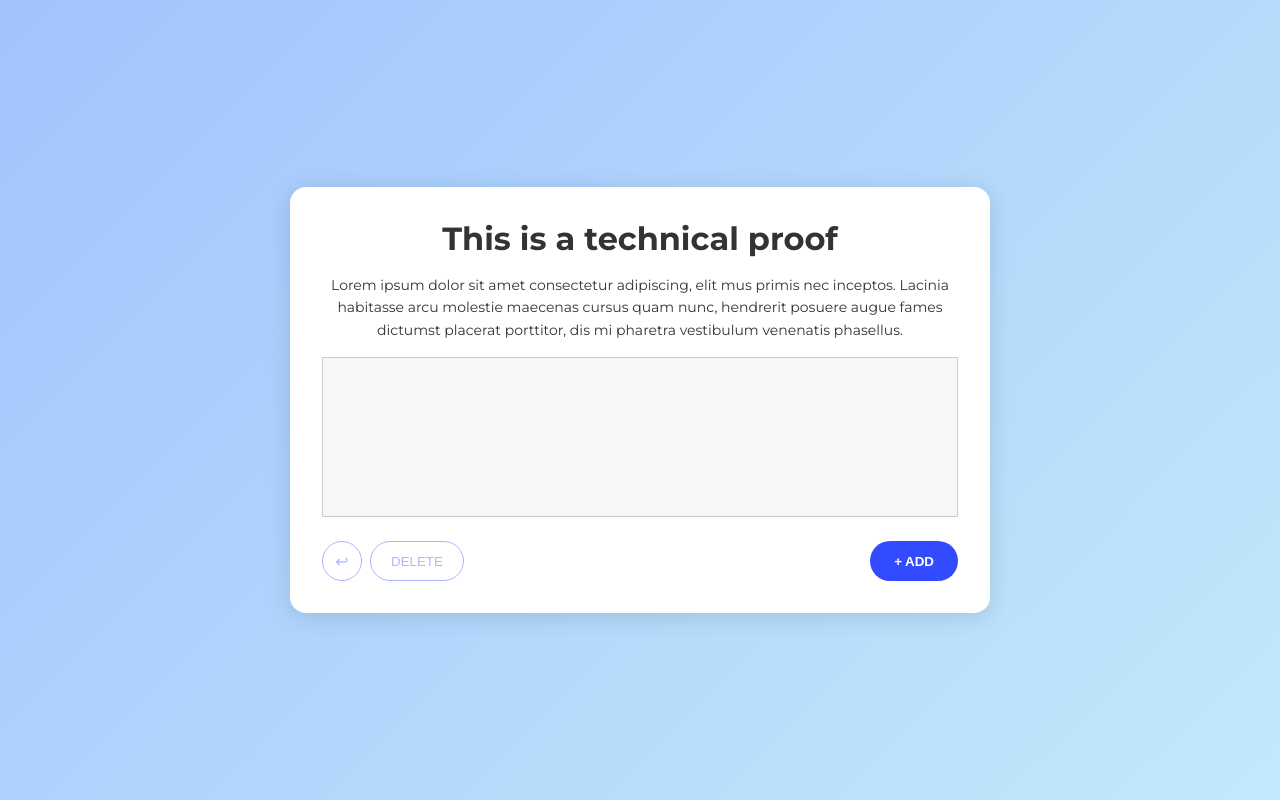
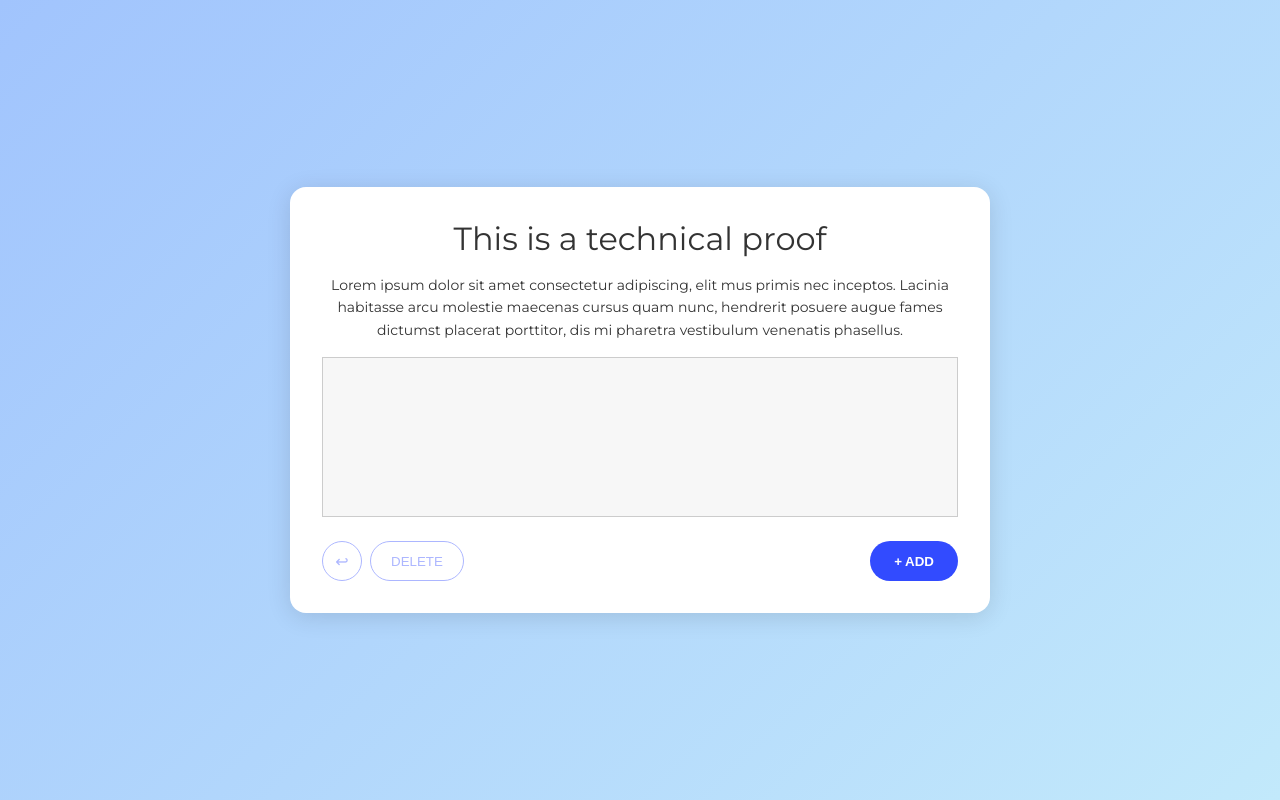
Before and after one commit to coding-tomato/todo-ddd-monorepo, a React (Vite) app in the folder apps/react-app/: page / in a window 1280 px wide. Built offline with nearby package versions, Linux system fonts and the light colour scheme.

Commit message:
styling: fix unneeded bold heading

```diff
--- a/apps/react-app/src/components/App.module.css
+++ b/apps/react-app/src/components/App.module.css
@@ -35,7 +35,7 @@
 
 .heading {
   font-size: 2rem;
-  font-weight: 700;
+  font-weight: 500;
   color: var(--color-text);
   margin: 0;
   text-align: center;
```
